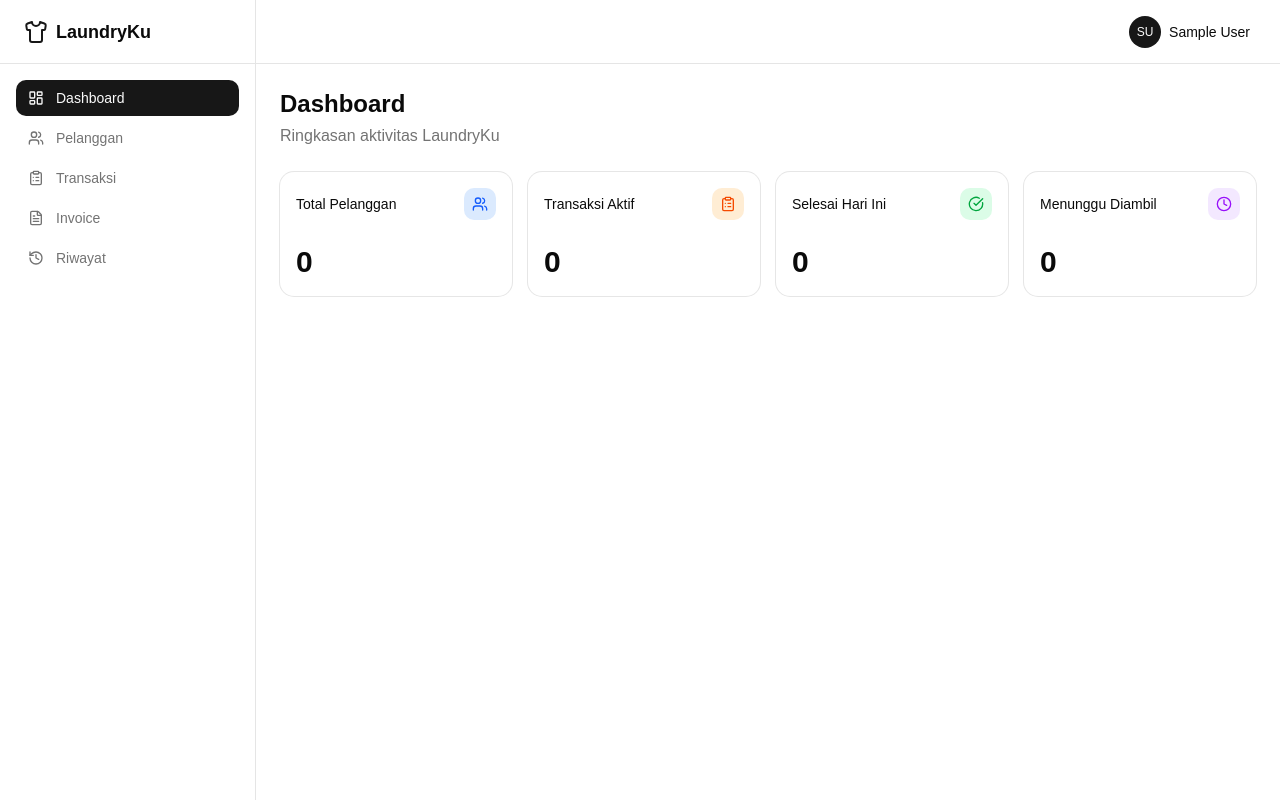
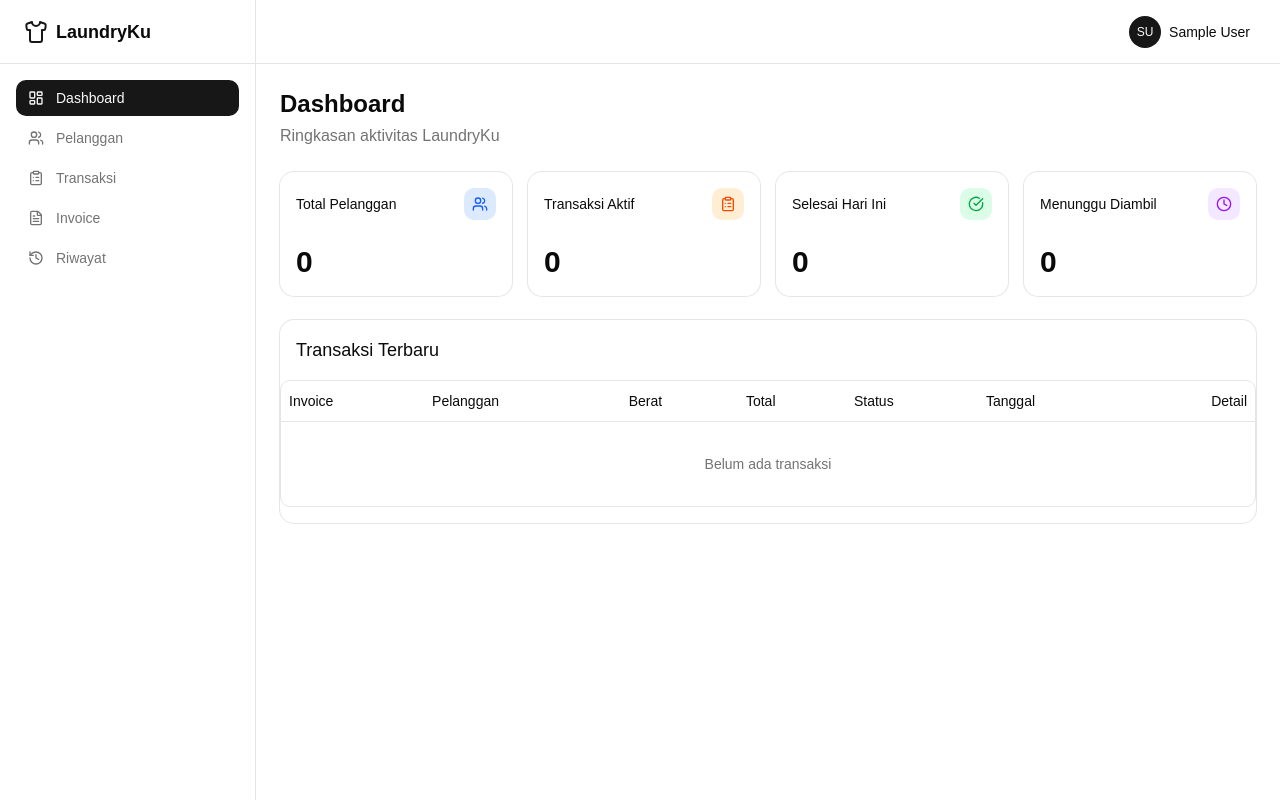
Before and after one commit to Alif-Kopling/LaundryKu, a React app in the folder frontend/: page / in a window 1280 px wide. Built offline with nearby package versions, Linux system fonts and the light colour scheme; sample sign-in values are in the browser's storage; the HTML template or start-up script is replaced by a standard one.

Commit message:
feat: add recent transactions table + detail dialog to dashboard

```diff
--- a/frontend/src/pages/Dashboard.jsx
+++ b/frontend/src/pages/Dashboard.jsx
@@ -1,11 +1,42 @@
-import { useMemo } from "react"
+import { useMemo, useState } from "react"
 import {
   Card,
   CardContent,
   CardHeader,
   CardTitle,
 } from "@/components/ui/card"
-import { Users, ClipboardList, CheckCircle, Clock } from "lucide-react"
+import {
+  Table,
+  TableHeader,
+  TableBody,
+  TableHead,
+  TableRow,
+  TableCell,
+} from "@/components/ui/table"
+import { Badge } from "@/components/ui/badge"
+import { Button } from "@/components/ui/button"
+import {
+  Dialog,
+  DialogContent,
+  DialogHeader,
+  DialogTitle,
+  DialogDescription,
+} from "@/components/ui/dialog"
+import { Users, ClipboardList, CheckCircle, Clock, Eye } from "lucide-react"
+
+const statusLabels = {
+  received: "Diterima",
+  processing: "Diproses",
+  finished: "Selesai",
+  picked_up: "Diambil",
+}
+
+const statusVariants = {
+  received: "secondary",
+  processing: "default",
+  finished: "outline",
+  picked_up: "ghost",
+}
 
 function getStats() {
   const customers = JSON.parse(localStorage.getItem("customers") || "[]")
@@ -36,6 +67,14 @@ function getStats() {
 
 export default function Dashboard() {
   const stats = useMemo(() => getStats(), [])
+  const [detail, setDetail] = useState(null)
+
+  const transactions = useMemo(() => {
+    const data = JSON.parse(localStorage.getItem("transactions") || "[]")
+    return data
+      .sort((a, b) => new Date(b.createdAt) - new Date(a.createdAt))
+      .slice(0, 5)
+  }, [])
 
   const cards = [
     {
@@ -97,6 +136,123 @@ export default function Dashboard() {
           )
         })}
       </div>
+
+      <Card>
+        <CardHeader>
+          <CardTitle className="text-lg">Transaksi Terbaru</CardTitle>
+        </CardHeader>
+        <CardContent className="p-0">
+          <div className="rounded-lg border">
+            <Table>
+              <TableHeader>
+                <TableRow>
+                  <TableHead>Invoice</TableHead>
+                  <TableHead>Pelanggan</TableHead>
+                  <TableHead>Berat</TableHead>
+                  <TableHead>Total</TableHead>
+                  <TableHead>Status</TableHead>
+                  <TableHead>Tanggal</TableHead>
+                  <TableHead className="text-right">Detail</TableHead>
+                </TableRow>
+              </TableHeader>
+              <TableBody>
+                {transactions.length === 0 ? (
+                  <TableRow>
+                    <TableCell colSpan={7} className="text-center text-muted-foreground py-8">
+                      Belum ada transaksi
+                    </TableCell>
+                  </TableRow>
+                ) : (
+                  transactions.map((t) => (
+                    <TableRow key={t.id}>
+                      <TableCell className="font-mono text-xs font-medium">{t.invoice}</TableCell>
+                      <TableCell className="font-medium">{t.customerName}</TableCell>
+                      <TableCell>{t.weight} Kg</TableCell>
+                      <TableCell>Rp {t.total.toLocaleString()}</TableCell>
+                      <TableCell>
+                        <Badge variant={statusVariants[t.status] || "secondary"}>
+                          {statusLabels[t.status] || t.status}
+                        </Badge>
+                      </TableCell>
+                      <TableCell className="text-sm">
+                        {new Date(t.createdAt).toLocaleDateString("id-ID", {
+                          day: "numeric",
+                          month: "short",
+                          year: "numeric",
+                        })}
+                      </TableCell>
+                      <TableCell className="text-right">
+                        <Button variant="ghost" size="icon-sm" onClick={() => setDetail(t)}>
+                          <Eye className="w-4 h-4" />
+                        </Button>
+                      </TableCell>
+                    </TableRow>
+                  ))
+                )}
+              </TableBody>
+            </Table>
+          </div>
+        </CardContent>
+      </Card>
+
+      <Dialog open={!!detail} onOpenChange={() => setDetail(null)}>
+        <DialogContent>
+          <DialogHeader>
+            <DialogTitle>Detail Transaksi</DialogTitle>
+            <DialogDescription>
+              Informasi lengkap transaksi {detail?.invoice}
+            </DialogDescription>
+          </DialogHeader>
+          {detail && (
+            <div className="space-y-3 text-sm">
+              <div className="flex justify-between">
+                <span className="text-muted-foreground">Invoice</span>
+                <span className="font-mono font-medium">{detail.invoice}</span>
+              </div>
+              <div className="flex justify-between">
+                <span className="text-muted-foreground">Pelanggan</span>
+                <span className="font-medium">{detail.customerName}</span>
+              </div>
+              <div className="flex justify-between">
+                <span className="text-muted-foreground">Telepon</span>
+                <span>{detail.customerPhone}</span>
+              </div>
+              <div className="flex justify-between">
+                <span className="text-muted-foreground">Berat</span>
+                <span>{detail.weight} Kg</span>
+              </div>
+              <div className="flex justify-between">
+                <span className="text-muted-foreground">Harga/Kg</span>
+                <span>Rp {detail.pricePerKg.toLocaleString()}</span>
+              </div>
+              <div className="flex justify-between">
+                <span className="text-muted-foreground">Total</span>
+                <span className="font-semibold">Rp {detail.total.toLocaleString()}</span>
+              </div>
+              <div className="flex justify-between">
+                <span className="text-muted-foreground">Status</span>
+                <Badge variant={statusVariants[detail.status] || "secondary"}>
+                  {statusLabels[detail.status] || detail.status}
+                </Badge>
+              </div>
+              {detail.notes && (
+                <div className="flex justify-between">
+                  <span className="text-muted-foreground">Catatan</span>
+                  <span>{detail.notes}</span>
+                </div>
+              )}
+              <div className="flex justify-between">
+                <span className="text-muted-foreground">Dibuat</span>
+                <span>{new Date(detail.createdAt).toLocaleString("id-ID")}</span>
+              </div>
+              <div className="flex justify-between">
+                <span className="text-muted-foreground">Diperbarui</span>
+                <span>{new Date(detail.updatedAt).toLocaleString("id-ID")}</span>
+              </div>
+            </div>
+          )}
+        </DialogContent>
+      </Dialog>
     </div>
   )
 }
```
